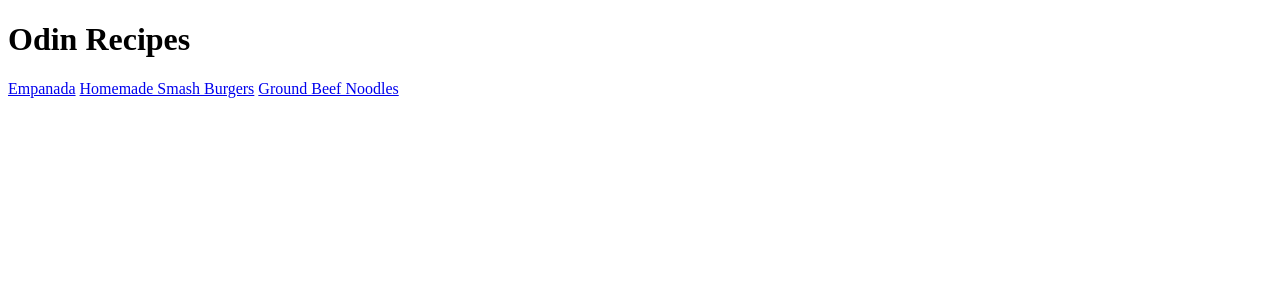
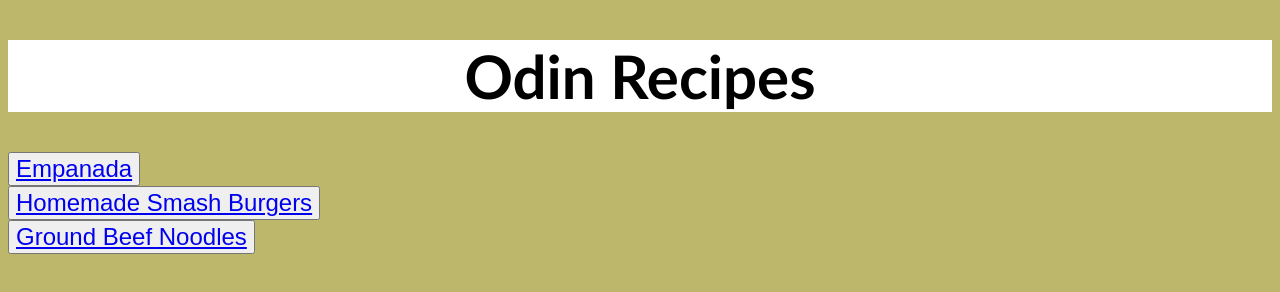
Before and after one commit to BrianEssayan/odin-recipes, a plain HTML site: page index.html in a window 1280 px wide. Drawn offline with Linux system fonts and the light colour scheme.

Commit message:
Apply css styles to the html file and link it.

```diff
--- a/index.html
+++ b/index.html
@@ -3,12 +3,21 @@
     <head>
         <title>Odin Recipes</title>
         <meta charset="utf-8">
+        <link rel="stylesheet" href="styles/style.css">
     </head>
     <body>
         <h1>Odin Recipes</h1>
 
-        <a href="./recipes/Empanada.html">Empanada</a>
-        <a href="./recipes/HomemadeSmashBurgers.html">Homemade Smash Burgers</a>
-        <a href="./recipes/GroundBeefNoodles.html">Ground Beef Noodles</a>
+        <button>
+            <a href="./recipes/Empanada.html" class="recipes" target="_blank">Empanada</a>
+        </button>
+        <br>
+        <button>
+            <a href="./recipes/HomemadeSmashBurgers.html" class="recipes" target="_blank">Homemade Smash Burgers</a>
+        </button>
+        <br>
+        <button>
+            <a href="./recipes/GroundBeefNoodles.html" class="recipes" target="_blank">Ground Beef Noodles</a>
+        </button>
     </body>
 </html>
--- a/styles/style.css
+++ b/styles/style.css
@@ -0,0 +1,16 @@
+body {
+    background-color: darkkhaki;
+    font-family: 'Trebuchet MS', 'Lucida Sans Unicode', 'Lucida Grande', 'Lucida Sans', Arial, sans-serif;
+}
+
+h1 {
+    font-size: 60px;
+    text-align: center;
+    color: black;
+    background-color: white;
+}
+
+.recipes {
+    font-size: 24px;
+    text-align: center;
+}
```
